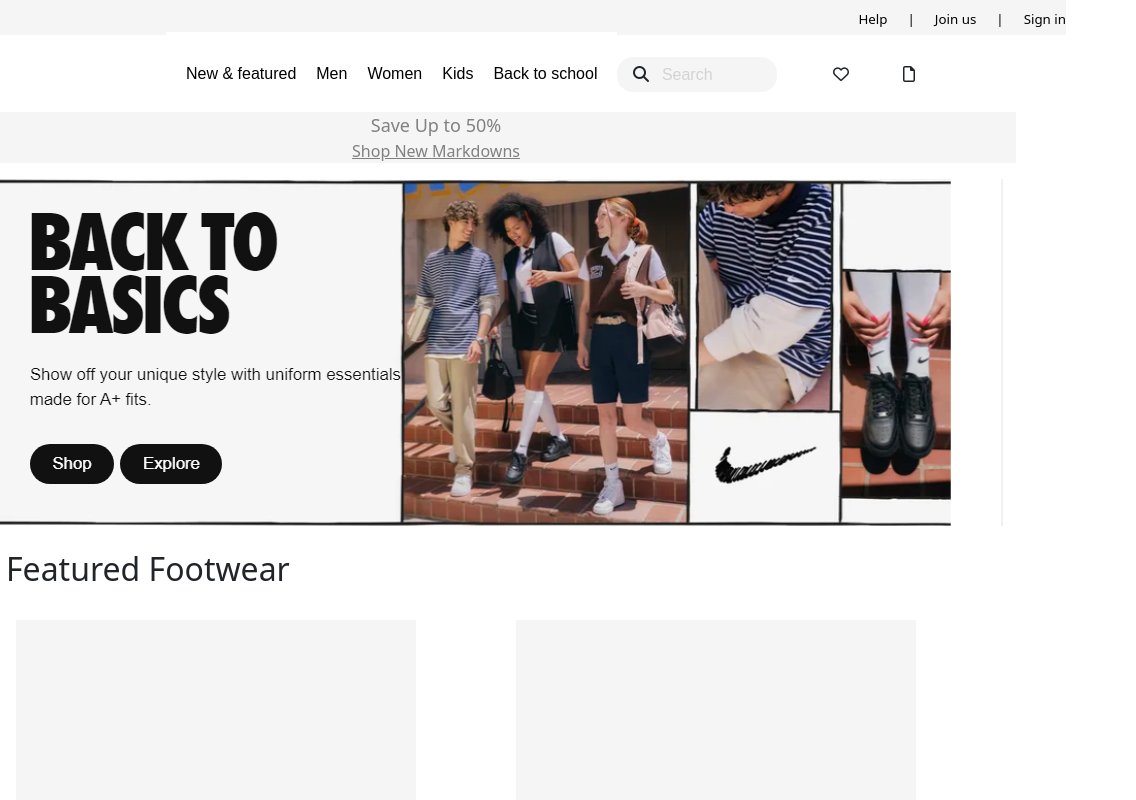
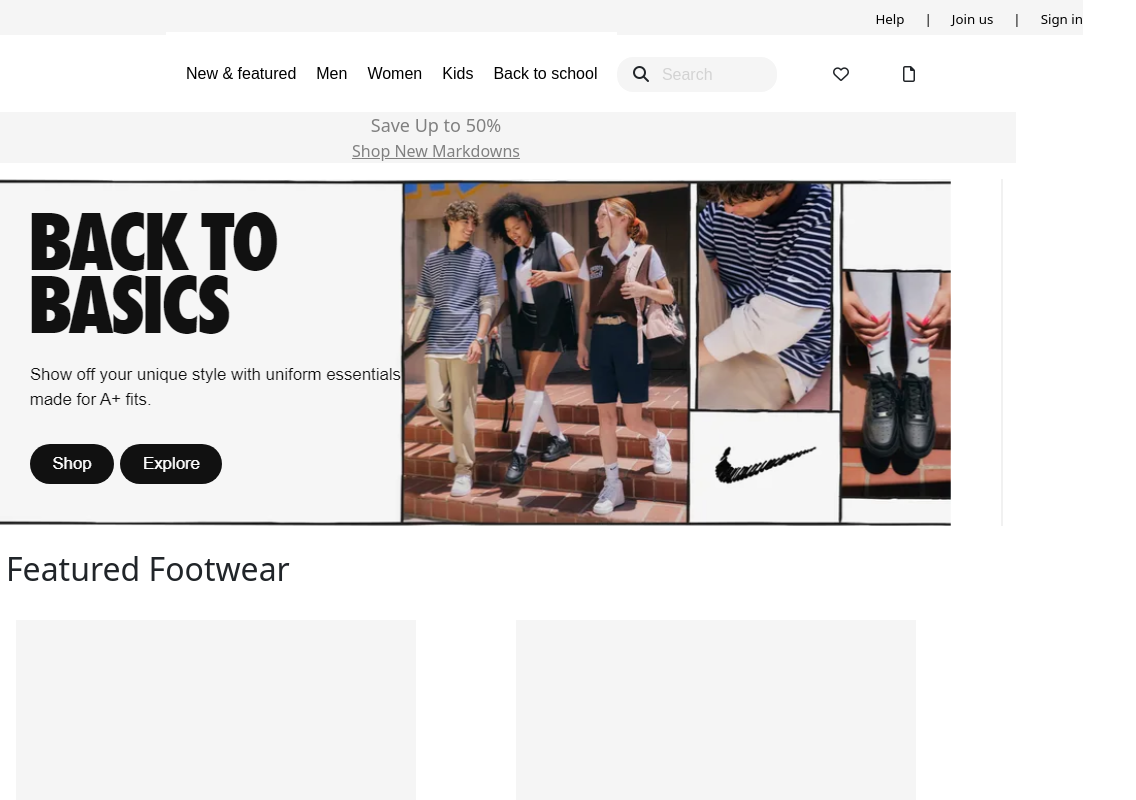
Before and after one commit to Similoluwa-06/nike, a plain HTML site: page nike.html in a window 1280 px wide. Shown: the top 800 px of the page, 144-1280 px from the left. Drawn offline with Linux system fonts and the light colour scheme.

```diff
--- a/CSS/styles4.css
+++ b/CSS/styles4.css
@@ -9,7 +9,7 @@
 #nike1{
   height: 35px;
   background-color: whitesmoke;
-  width: 1210px
+  width: 1227px
 
 
 }
@@ -164,7 +164,6 @@ margin-top: -3px;
   margin-top: -5px;
   font-size: medium;
 }
-
 
 #b2{
   background-color: white;
```
Also changed, not shown: nike.html (+1 -1 lines), 1 other file.
